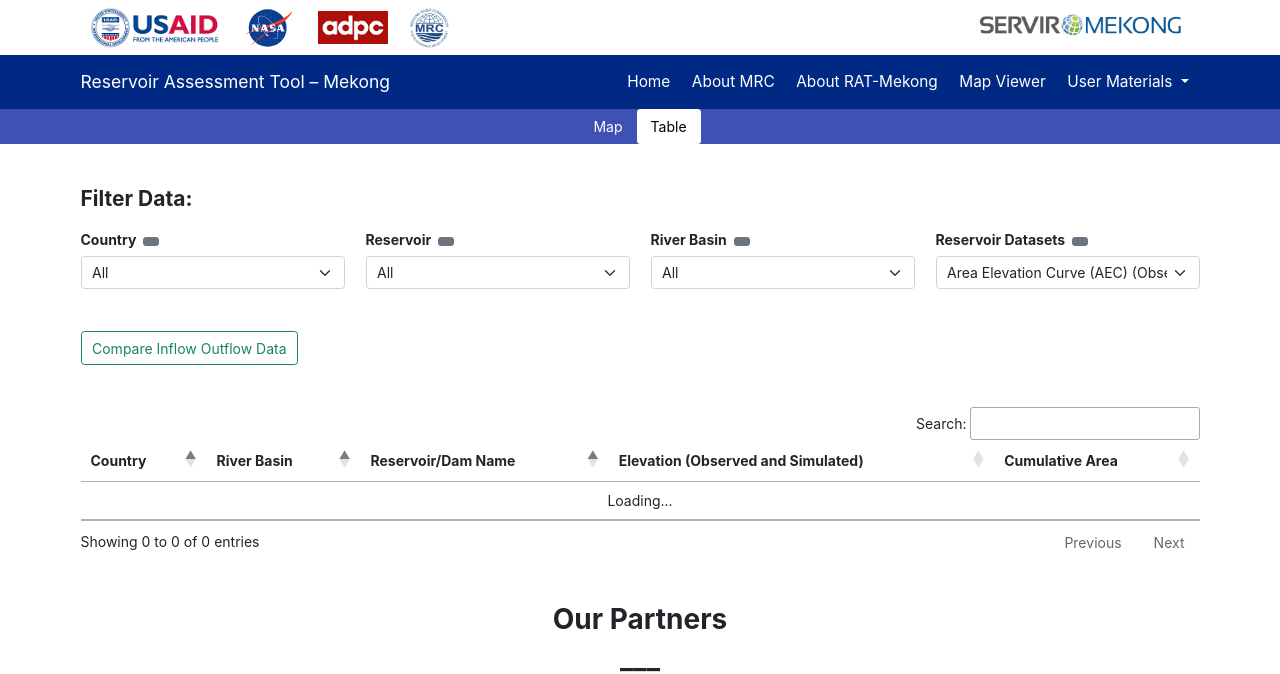
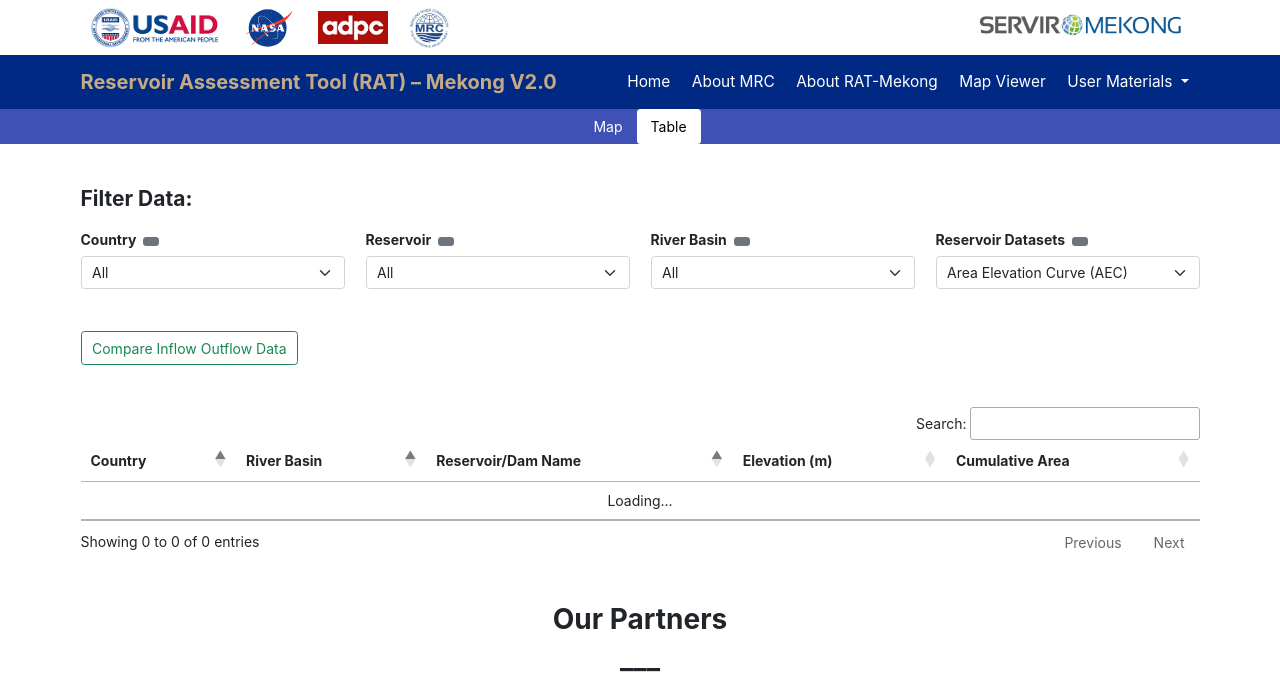
Before and after one commit to Servir-Mekong/rat_mekong, a Django app: page /table/ in a window 1280 px wide. Shown: the top 674 px of the page. Run offline with Django 3.2, Linux system fonts and the light colour scheme; some libraries are stand-ins or nearby versions; some web fonts are replaced.

Commit message:
minor edit

```diff
--- a/static/css/navigation.css
+++ b/static/css/navigation.css
@@ -47,6 +47,14 @@
     width: 100%;
     background-color: #002984;
     /* background-color: #0f5e9c; */
+}
+.navbar .navbar-brand {
+    font-size: 20px;
+    font-weight: bold;
+    color: rgb(197, 171, 133);
+}
+.navbar .navbar-brand:hover {
+    color: rgb(236, 164, 56);
 }
 /* .navbar .navbar-brand .logo {
     width: 65px;
--- a/static/js/map.js
+++ b/static/js/map.js
@@ -184,7 +184,7 @@ function onEachFeature(feature, reservoirLayer) {
     var rbasin = feature.properties.River;
     var country = feature.properties.Country;
     var slevel = feature.properties.Storage;
-    var content = '<iframe id="encoder_iframe"  width="700" height="460" src="https://ratmekong-servir.adpc.net/iframe?stationid=&countryname=&riverbasin=&reservoirname=" frameborder="0"></iframe>';
+    var content = '<iframe id="encoder_iframe"  width="700" height="460" src="http://localhost:8000/iframe?stationid=&countryname=&riverbasin=&reservoirname=" frameborder="0"></iframe>';
     var popupContent = content.replace("stationid=", "stationid=" + stationid).replace("countryname=", "countryname=" + country).replace("riverbasin=", "riverbasin=" + rbasin).replace("reservoirname=", "reservoirname=" + resname);
     reservoirLayer.bindTooltip(resname);
     // reservoirLayer.on('click', function (e) {
--- a/static/js/table.js
+++ b/static/js/table.js
@@ -586,7 +586,8 @@ $(document).ready(function() {
             },
             yAxis: {
                 title: {
-                    text: 'Flow (cumecs)',
+                    useHTML: true,
+                    text: 'Flow (m<sup>3</sup>/s)',
                     style: {
                         font: '16px bold Times New Roman, sans-serif',
                         color: "#000000"
@@ -602,16 +603,17 @@ $(document).ready(function() {
                 minTickInterval: 0.1
             },
             tooltip: {
+                useHTML: true,
                 xDateFormat: '%d-%m-%Y',
                 crosshairs: true,
                 shared: true,
                 valueDecimals: 1,
-                valueSuffix: "cumecs"
+                valueSuffix: "m<sup>3</sup>/s"
             },
             legend: {},
             series: [
                 {
-                    name: 'Reservoir Inflow',
+                    name: 'Simulated Inflow',
                     data: inflow,
                     type: 'spline',
                     marker: {
@@ -627,7 +629,7 @@ $(document).ready(function() {
                 },
 
                 {
-                    name: 'Reservoir Outflow (including diversion)',
+                    name: 'Simulated Outflow',
                     data: outflow,
                     type: 'spline',
                     marker: {
--- a/templates/navigation.html
+++ b/templates/navigation.html
@@ -67,7 +67,7 @@
     <div class="container mb-0 pb-0">
         <nav class="navbar navbar-expand-lg mb-0 pb-0">
             <a class="navbar-brand ms-0 ps-0" href="/">
-                Reservoir Assessment Tool – Mekong
+               Reservoir Assessment Tool (RAT) – Mekong V2.0
             </a>
             <button class="navbar-toggler ms-auto" type="button" data-bs-toggle="collapse" data-bs-target="#navbarTogglerMenu" aria-controls="navbarTogglerMenu" aria-expanded="false" aria-label="Toggle navigation">
                 <span><i class="fa fa-bars text-white"></i></span>
--- a/templates/table.html
+++ b/templates/table.html
@@ -84,7 +84,7 @@ or select All to get data for all basin."><i class="fas fa-info-circle" aria-hid
                 data-bs-placement="right" title="Select a data from the list that you want to focus."><i
                     class="fas fa-info-circle" aria-hidden="true"></i></button></span></h6>
             <select id="reservoir_datasets" class="form-select" aria-label="Default select country">
-                <option value="AEC" selected>Area Elevation Curve (AEC) (Observed and Simulated)</option>
+                <option value="AEC" selected>Area Elevation Curve (AEC)</option>
                 <option value="Storage Change">Simulated Storage Change</option>
                 <option value="Inflow">Simulated Inflow</option>
                 <option value="Outflow">Simulated Outflow</option>
@@ -125,7 +125,7 @@ or select All to get data for all basin."><i class="fas fa-info-circle" aria-hid
     <div class="row mt-3 mt-5">
         <div class="col-md-3">
             <!-- Button trigger modal -->
-            <button type="button" class="btn btn-outline-success" data-bs-toggle="modal" data-bs-target="#exampleModal">
+            <button type="button" class="btn btn-outline-success" data-bs-toggle="modal" data-bs-target="#compareDataModal">
                 Compare Inflow Outflow Data
             </button>
         </div>
@@ -133,11 +133,11 @@ or select All to get data for all basin."><i class="fas fa-info-circle" aria-hid
         <div class="col-md-3"></div>
         <div class="col-md-3"></div>
         <!-- Modal -->
-        <div class="modal fade" id="exampleModal" tabindex="-1" aria-labelledby="exampleModalLabel" aria-hidden="true">
-            <div class="modal-dialog modal-dialog-centered">
+        <div class="modal fade" id="compareDataModal" tabindex="-1" aria-labelledby="compareDataModalLabel" aria-hidden="true">
+            <div class="modal-dialog modal-dialog-centered modal-xl">
                 <div class="modal-content">
                     <div class="modal-header">
-                        <h5 class="modal-title" id="exampleModalLabel">Comapre Inflow Outflow</h5>
+                        <h5 class="modal-title" id="compareDataModalLabel">Comapre Simulated Inflow Outflow</h5>
                         <button type="button" class="btn-close" data-bs-dismiss="modal" aria-label="Close"></button>
                     </div>
                     <div class="modal-body">
@@ -219,7 +219,7 @@ or select All to get data for all basin."><i class="fas fa-info-circle" aria-hid
                         <th>Country</th>
                         <th>River Basin</th>
                         <th>Reservoir/Dam Name</th>
-                        <th>Elevation (Observed and Simulated)</th>
+                        <th>Elevation (m)</th>
                         <th>Cumulative Area</th>
                     </tr>
                 </thead>
@@ -237,7 +237,7 @@ or select All to get data for all basin."><i class="fas fa-info-circle" aria-hid
                         <th>River Basin</th>
                         <th>Reservoir/Dam Name</th>
                         <th>Date</th>
-                        <th>Simulated Storage Change</th>
+                        <th>Simulated Storage Change (BCM)</th>
                     </tr>
                 </thead>
             </table>
@@ -254,7 +254,7 @@ or select All to get data for all basin."><i class="fas fa-info-circle" aria-hid
                         <th>River Basin</th>
                         <th>Reservoir/Dam Name</th>
                         <th>Date</th>
-                        <th>Simulated Inflow (Cumecs)</th>
+                        <th>Simulated Inflow (m<sup>3</sup>/s)</th>
                     </tr>
                 </thead>
             </table>
@@ -271,7 +271,7 @@ or select All to get data for all basin."><i class="fas fa-info-circle" aria-hid
                         <th>River Basin</th>
                         <th>Reservoir/Dam Name</th>
                         <th>Date</th>
-                        <th>Simulated Outflow (Cumecs)</th>
+                        <th>Simulated Outflow (m<sup>3</sup>/s)</th>
                     </tr>
                 </thead>
             </table>
@@ -288,7 +288,7 @@ or select All to get data for all basin."><i class="fas fa-info-circle" aria-hid
                         <th>River Basin</th>
                         <th>Reservoir/Dam Name</th>
                         <th>Date</th>
-                        <th>Simulated Water Surface Area (Sq.Km)</th>
+                        <th>Simulated Water Surface Area (Km<sup>2</sup>)</th>
                     </tr>
                 </thead>
             </table>
```
Also changed, not shown: templates/iframe.html (+31 -26 lines).
